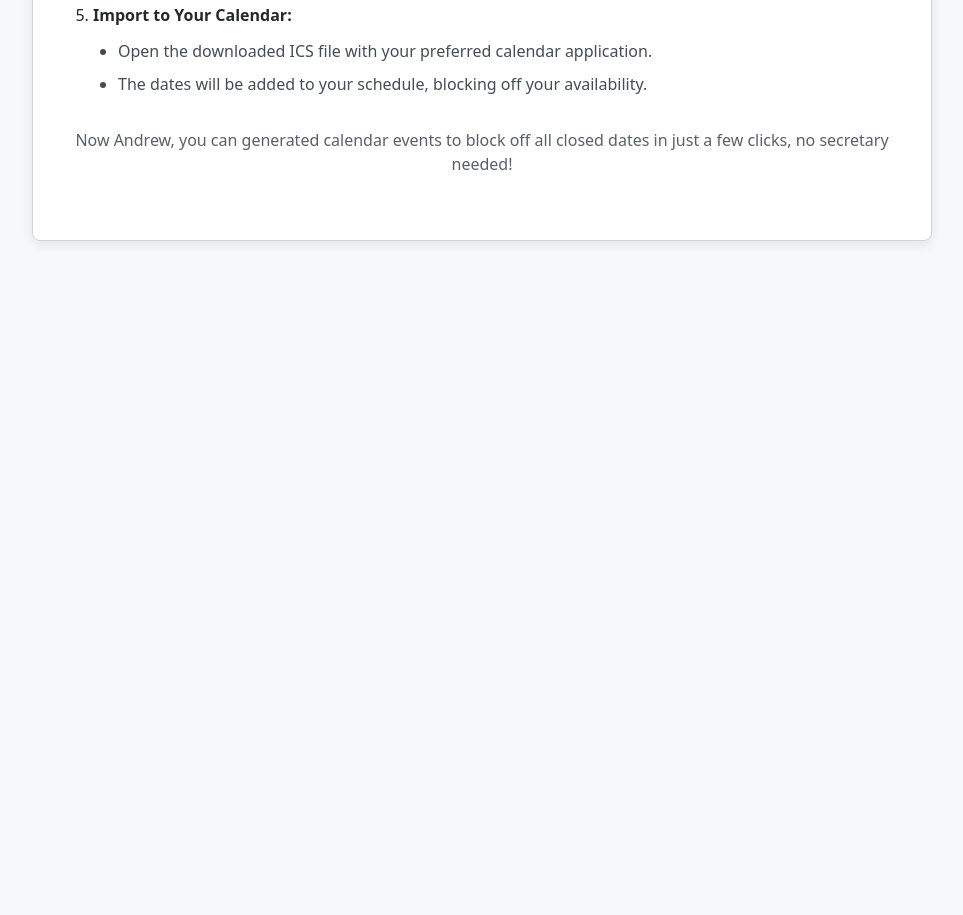
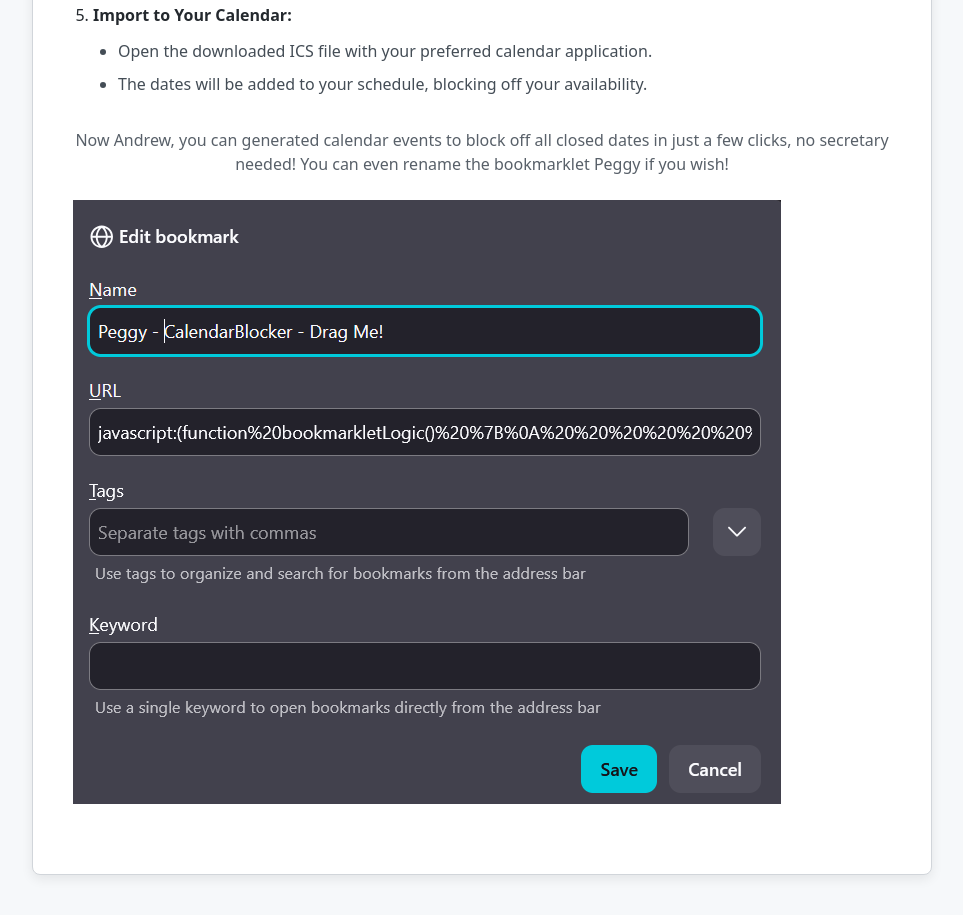
Before and after one commit to e3la/libcal-bookmarklet, a plain HTML site: page index.html in a window 1280 px wide. Shown: the part 1814-2729 px from the top of the page, without its empty margins (158-1121 px from the left). Before the commit the page ends 2125 px from the top, so only its background shows below. Drawn offline with Linux system fonts and the light colour scheme.

Commit message:
Enhance final paragraph with bookmarklet details
Added additional information about renaming the bookmarklet and included an image.

```diff
--- a/index.html
+++ b/index.html
@@ -165,7 +165,8 @@
                 </ul>
             </li>
         </ol>
-        <p class="final-p">Now Andrew, you can generated calendar events to block off all closed dates in just a few clicks, no secretary needed!</p>
+        <p class="final-p">Now Andrew, you can generated calendar events to block off all closed dates in just a few clicks, no secretary needed! You can even rename the bookmarklet Peggy if you wish!</p>
+        <p><img src="https://raw.githubusercontent.com/e3la/libcal-bookmarklet/refs/heads/main/peggy.png" alt="screenshot of editting the bookmark to call it Peggy"></p>
     </div>
 
     <!--
```
